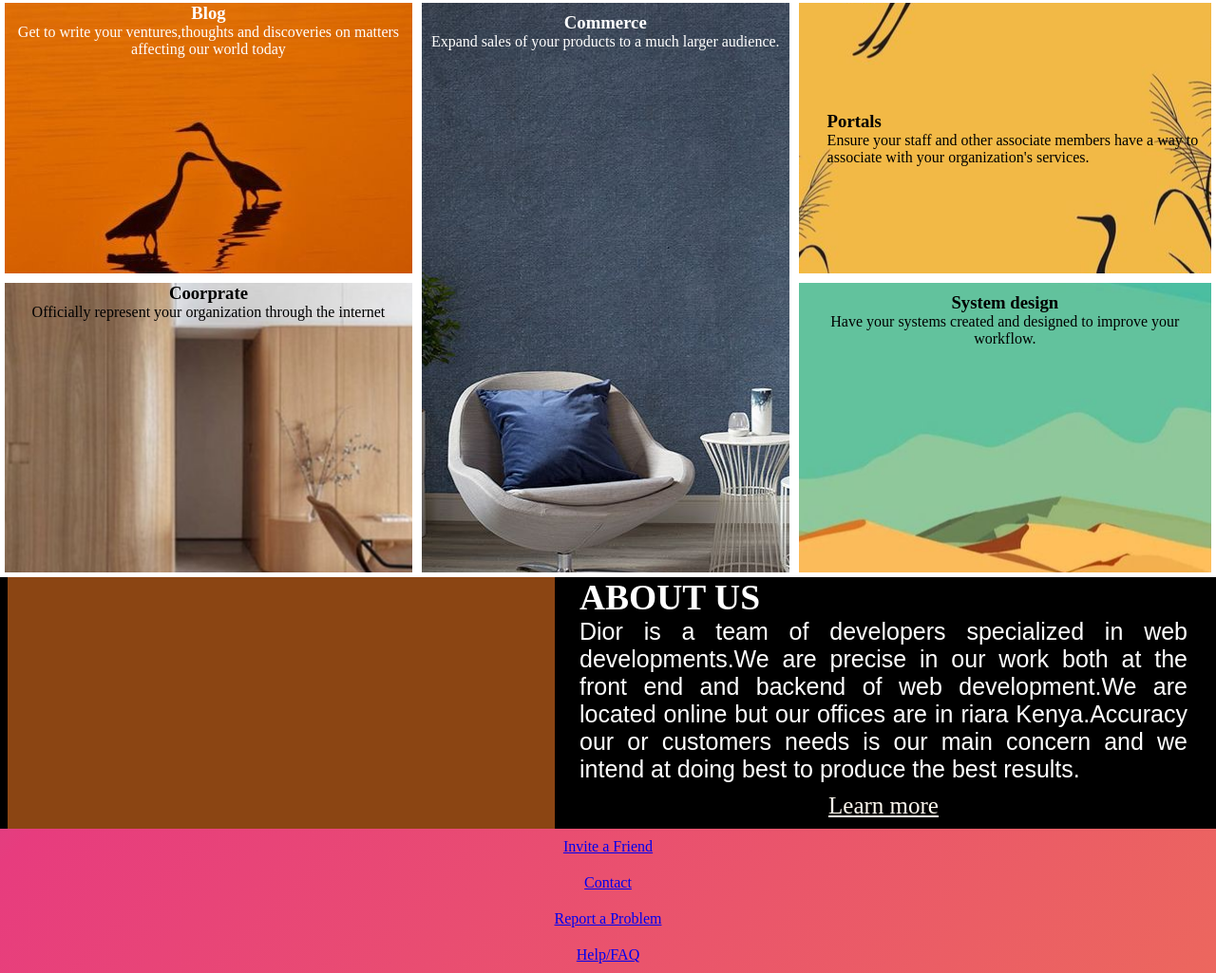
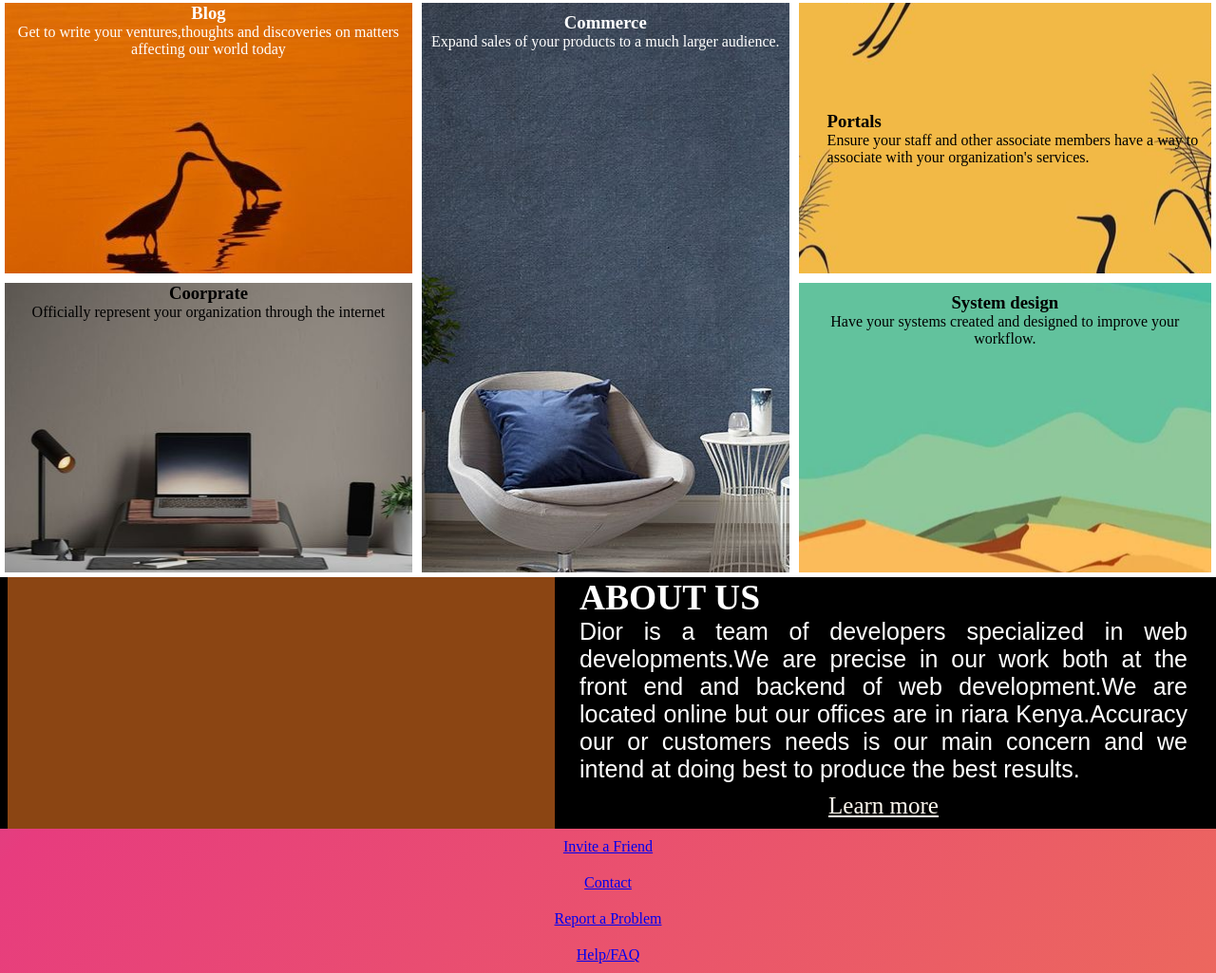
Before and after one commit to Maxjacket/portifolio, a plain HTML site: page index.html in a window 1280 px wide. Shown: the part 808-1833 px from the top of the page at 95% size. Drawn offline with Linux system fonts and the light colour scheme.

Commit message:
Update potifolio.css

```diff
--- a/potifolio.css
+++ b/potifolio.css
@@ -121,7 +121,7 @@ li a {
 }
 
 .box:nth-child(2){
-   background: url(0d647ee08f12f615ff06d184d3d36ce6.jpg) no-repeat center;
+   background: url(09c69436d44c5f25525cad6820bea980.jpg) no-repeat center;
     grid-column-start:1;
     grid-column-end:1;
      grid-row-start:2;
```
